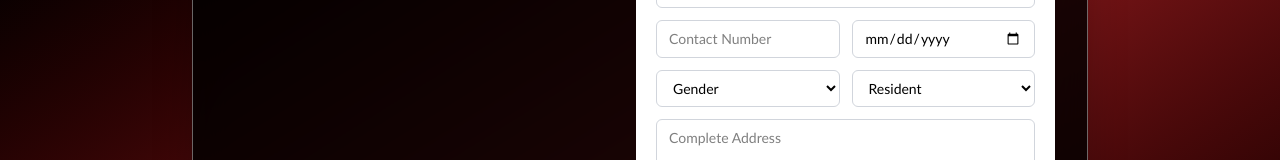
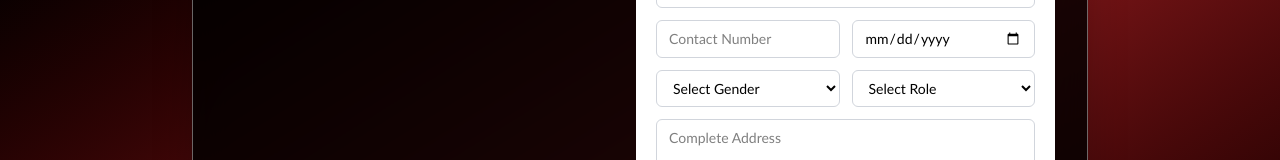
Before and after one commit to mauiestraduuuh/barangay-niugan, a Next.js app: page /auth-front/register in a window 1280 px wide. Shown: the part 200-360 px from the top of the page. Built offline with nearby package versions, Linux system fonts and the light colour scheme.

Commit message:
gender and role placeholder

```diff
--- a/app/auth-front/register/page.tsx
+++ b/app/auth-front/register/page.tsx
@@ -16,7 +16,7 @@ export default function RegisterPage() {
     birthdate: "",
     gender: "",
     address: "",
-    role: "RESIDENT",
+    role: "",
     is_head_of_family: false,
     is_4ps_member: false,
     is_pwd: false,
@@ -106,7 +106,7 @@ export default function RegisterPage() {
         birthdate: "",
         gender: "",
         address: "",
-        role: "RESIDENT",
+        role: "",
         is_head_of_family: false,
         is_4ps_member: false,
         is_pwd: false,
@@ -219,19 +219,27 @@ export default function RegisterPage() {
               name="gender"
               value={form.gender}
               onChange={handleChange}
-              className="col-span-1 px-3 py-2 rounded-md border border-gray-300 bg-white focus:ring-2 focus:ring-red-600 focus:outline-none"
+              className="col-span-1 px-3 py-2 rounded-md border border-gray-300 focus:ring-2 focus:ring-red-600 focus:outline-none"
+              required
             >
-              <option value="">Gender</option>
+              <option value="" disabled>
+                Select Gender
+              </option>
               <option value="MALE">Male</option>
               <option value="FEMALE">Female</option>
               <option value="OTHERS">Others</option>
             </select>
+
             <select
               name="role"
               value={form.role}
               onChange={handleChange}
-              className="col-span-1 px-3 py-2 rounded-md border border-gray-300 bg-white focus:ring-2 focus:ring-red-600 focus:outline-none"
+              className="col-span-1 px-3 py-2 rounded-md border border-gray-300 focus:ring-2 focus:ring-red-600 focus:outline-none"
+              required
             >
+              <option value="" disabled>
+                Select Role
+              </option>
               <option value="RESIDENT">Resident</option>
               <option value="STAFF">Staff</option>
             </select>
```
